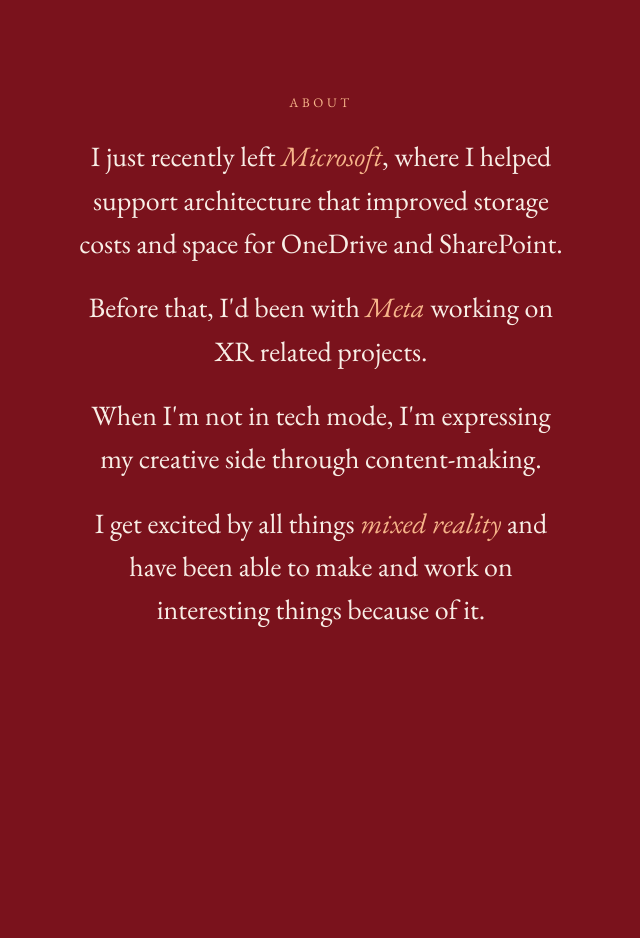
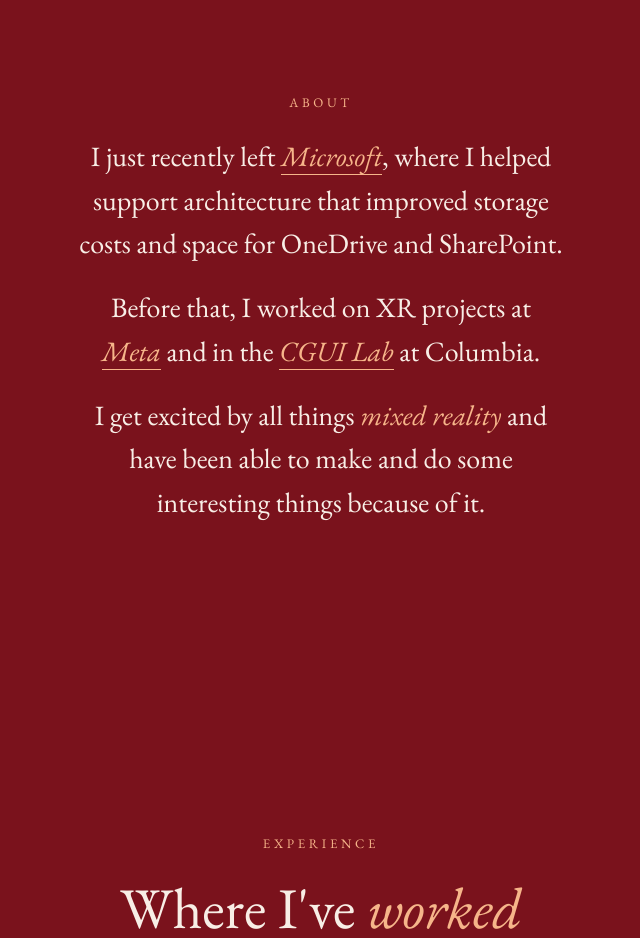
Before and after one commit to pbluc/pbluc.github.io, a plain HTML site: page index.html in a window 1280 px wide. Shown: the part 860-1798 px from the top of the page, without its empty margins (385-1025 px from the left). Drawn offline with nearby package versions, Linux system fonts and the light colour scheme.

Commit message:
Update about and experience sections

```diff
--- a/css/styles.css
+++ b/css/styles.css
@@ -139,6 +139,9 @@ h2 em { color: var(--apricot); }
 .about-copy { max-width: 36ch; font-size: clamp(1.35rem, 2.4vw, 1.75rem); line-height: 1.55; margin: 0; }
 .about-copy p { margin: 0 0 1.3rem; }
 .about-copy em { color: var(--apricot); }
+.about-copy a { text-decoration: none; background: linear-gradient(var(--apricot), var(--apricot)) no-repeat 0 100% / 100% 1px; padding-bottom: 1px; transition: background-size .45s var(--ease); }
+.about-copy a:hover, .about-copy a:focus-visible { background-size: 100% 2px; }
+.about-copy a:hover em { color: var(--cream); }
 
 /* ---------- Experience ---------- */
 #experience { overflow-x: clip; }
--- a/index.html
+++ b/index.html
@@ -66,10 +66,9 @@
   <section id="about">
     <p class="eyebrow rise">About</p>
     <div class="about-copy rise">
-      <p>I just recently left <em>Microsoft</em>, where I helped support architecture that improved storage costs and space for OneDrive and SharePoint.</p>
-      <p>Before that, I'd been with <em>Meta</em> working on XR related projects.</p>
-      <p>When I'm not in tech mode, I'm expressing my creative side through content-making.</p>
-      <p>I get excited by all things <em>mixed reality</em> and have been able to make and work on interesting things because of it.</p>
+      <p>I just recently left <a href="https://www.microsoft.com/en-us/about" target="_blank" rel="noopener"><em>Microsoft</em></a>, where I helped support architecture that improved storage costs and space for OneDrive and SharePoint.</p>
+      <p>Before that, I worked on XR projects at <a href="https://www.meta.com/about/" target="_blank" rel="noopener"><em>Meta</em></a> and in the <a href="https://graphics.cs.columbia.edu/home" target="_blank" rel="noopener"><em>CGUI Lab</em></a> at Columbia.</p>
+      <p>I get excited by all things <em>mixed reality</em> and have been able to make and do some interesting things because of it.</p>
     </div>
   </section>
 
@@ -91,7 +90,7 @@
         <header><span class="when">Nov 2022 – May 2024</span><h3>Lamont-Doherty Earth Observatory</h3><span class="title">Lab Assistant</span><span class="where">New York, NY</span></header>
         <ul>
           <li>Authored a Jupyter Book of onboarding documentation and tutorial notebooks for the M²LInES research group, covering environment setup, data pipelines, and model training for subgrid parameterization research.</li>
-          <li>Wrote Python to run quasi-geostrophic ocean simulations with pyqg, coarse-grain them into low-resolution datasets, and train fully convolutional neural networks to predict subgrid parameterizations.</li>
+          <li>Ran ocean simulations using pyqg and trained fully convolutional neural networks to predict subgrid parameterizations, validated against published benchmarks.</li>
         </ul>
         <a class="repo" href="https://m2lines.github.io/MLwithQG/intro.html" target="_blank" rel="noopener"><svg viewBox="0 0 16 16" aria-hidden="true"><path d="M8 0C3.6 0 0 3.6 0 8c0 3.5 2.3 6.5 5.5 7.6.4.1.5-.2.5-.4v-1.4c-2.2.5-2.7-1-2.7-1-.4-.9-.9-1.2-.9-1.2-.7-.5.1-.5.1-.5.8.1 1.2.8 1.2.8.7 1.2 1.9.9 2.3.7.1-.5.3-.9.5-1.1-1.8-.2-3.6-.9-3.6-4 0-.9.3-1.6.8-2.1-.1-.2-.4-1 .1-2.1 0 0 .7-.2 2.2.8a7.5 7.5 0 0 1 4 0c1.5-1 2.2-.8 2.2-.8.4 1.1.2 1.9.1 2.1.5.6.8 1.3.8 2.1 0 3.1-1.9 3.7-3.6 3.9.3.3.5.8.5 1.5v2.2c0 .2.1.5.6.4A8 8 0 0 0 16 8c0-4.4-3.6-8-8-8z"/></svg>The Jupyter Book on GitHub</a>
       </li>
@@ -107,7 +106,7 @@
         <header><span class="when">Summer 2022</span><h3>Meta</h3><span class="title">Software Engineer Intern</span><span class="where">Seattle, WA</span></header>
         <ul>
           <li>Built a voice-command feature for Meta Horizon Worlds on Oculus–later adopted into GenAI tools–that lets users spawn objects by voice, using the Meta Voice SDK and Wit.ai NLU to interpret user intent.</li>
-          <li>Implemented accessible voice-command entry points in ReactVR, letting people spawn requested objects by voice for hands-free world-building.</li>
+          <li>Implemented multiple accessible voice-command entry points in ReactVR, letting people spawn requested objects by voice for hands-free world-building.</li>
         </ul>
       </li>
       <li class="role">
```
